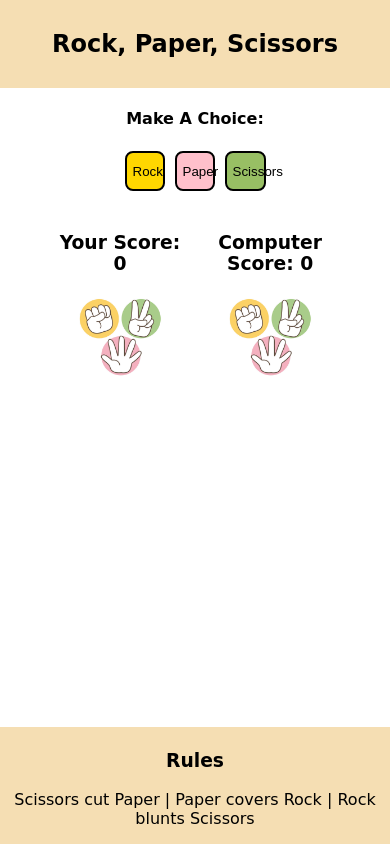
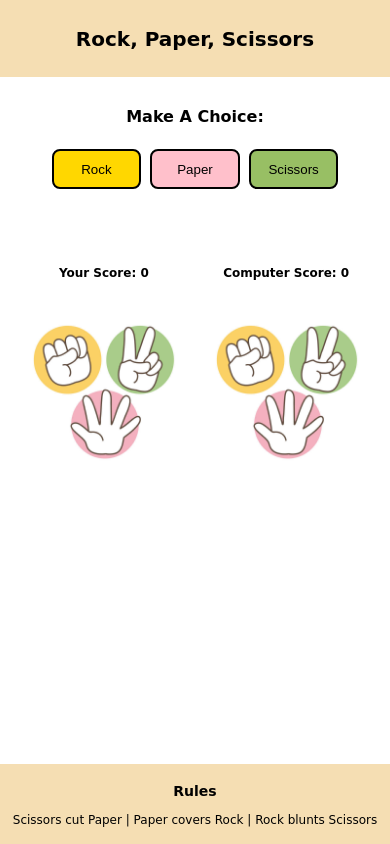
Before and after one commit to Barry1701/rock_paper_scissors, a plain HTML site: page index.html in a window 390 px wide. Drawn offline with Linux system fonts and the light colour scheme; a web font is replaced by a local one.

Commit message:
Add media query for smaller screens

```diff
--- a/assets/css/style.css
+++ b/assets/css/style.css
@@ -80,7 +80,9 @@ button[data-choice="2"]:hover {
     width: 45%;
 }
 
-
+    .scores{
+        margin:0;
+    }
 
 
 
@@ -106,4 +108,33 @@ button[data-choice="2"]:hover {
     background-color: #F5DEB3;
     margin-top: 20px;
 
+
 }
+@media (max-width:768px) {
+    header, h2{
+        font-size:20px;
+    }
+
+    .game-area {
+        width: 85%;
+        margin-top: 30px;
+
+    }
+
+    .control {
+        width: 27%;
+    }
+
+    .scores{
+        font-size: 12px;
+        margin-top: 55px;
+    }
+#player-image,
+#computer-image {
+    width: 100%;
+    margin-top: 35px;
+}
+.rules, p {
+    font-size:12px ;
+}
+}
```
Also changed, not shown: index.html (+1 -0 lines).
